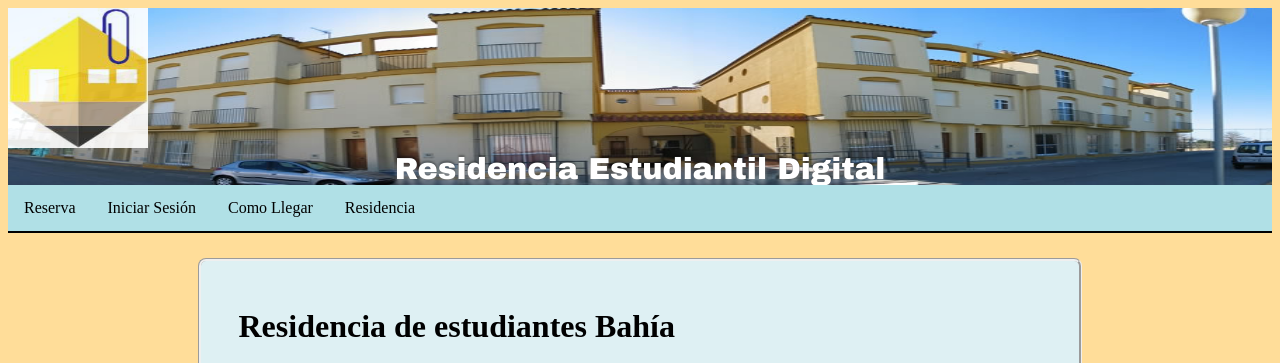
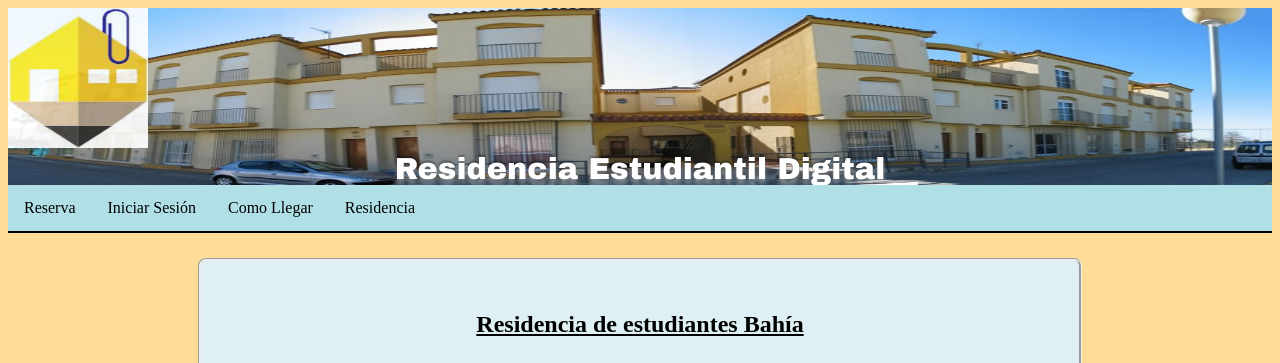
Before and after one commit to JoseLuisJurado/IISSI-2, a PHP site: page /XE/Como-llegar.php in a window 1280 px wide. Shown: the top 363 px of the page. Run offline with PHP 8.4, Linux system fonts and the light colour scheme.

Commit message:
no Cambiar Como llegar

```diff
--- a/PagsEnPHP/Como-llegar.php
+++ b/PagsEnPHP/Como-llegar.php
@@ -18,7 +18,7 @@ session_start();
     include "php/menu.php";
     ?>
 	<div class="cuerpo2CLL">
-    <h1 class="ubi-textCLL">Residencia de estudiantes Bahía</h1>
+    <h2 class="ubi-textCLL">Residencia de estudiantes Bahía</h2>
 
         <div id="all">
             <iframe src="https://www.google.com/maps/embed?pb=!1m18!1m12!1m3!1d3205.850105977093!2d-6.198180984717585!3d36.53361048000445!2m3!1f0!2f0!3f0!3m2!1i1024!2i768!4f13.1!3m3!1m2!1s0xd0dcdd53820fc45%3A0x6b11cb52d77977a0!2sResidencia+de+Estudiantes+Bah%C3%ADa!5e0!3m2!1ses!2ses!4v1551192901730">ss</iframe>
--- a/PagsEnPHP/css/cssComoLlegar.css
+++ b/PagsEnPHP/css/cssComoLlegar.css
@@ -21,11 +21,7 @@
 }
 iframe {
     width: 78%;
-<<<<<<< HEAD
-    height: 17.75em;
-=======
     height: 20.75em;
->>>>>>> 37ab5123498eae3f6414fbca3d8c3fe3ee508b35
     margin: 0 auto;
     border: 0.1125em solid gray;
 }
```
